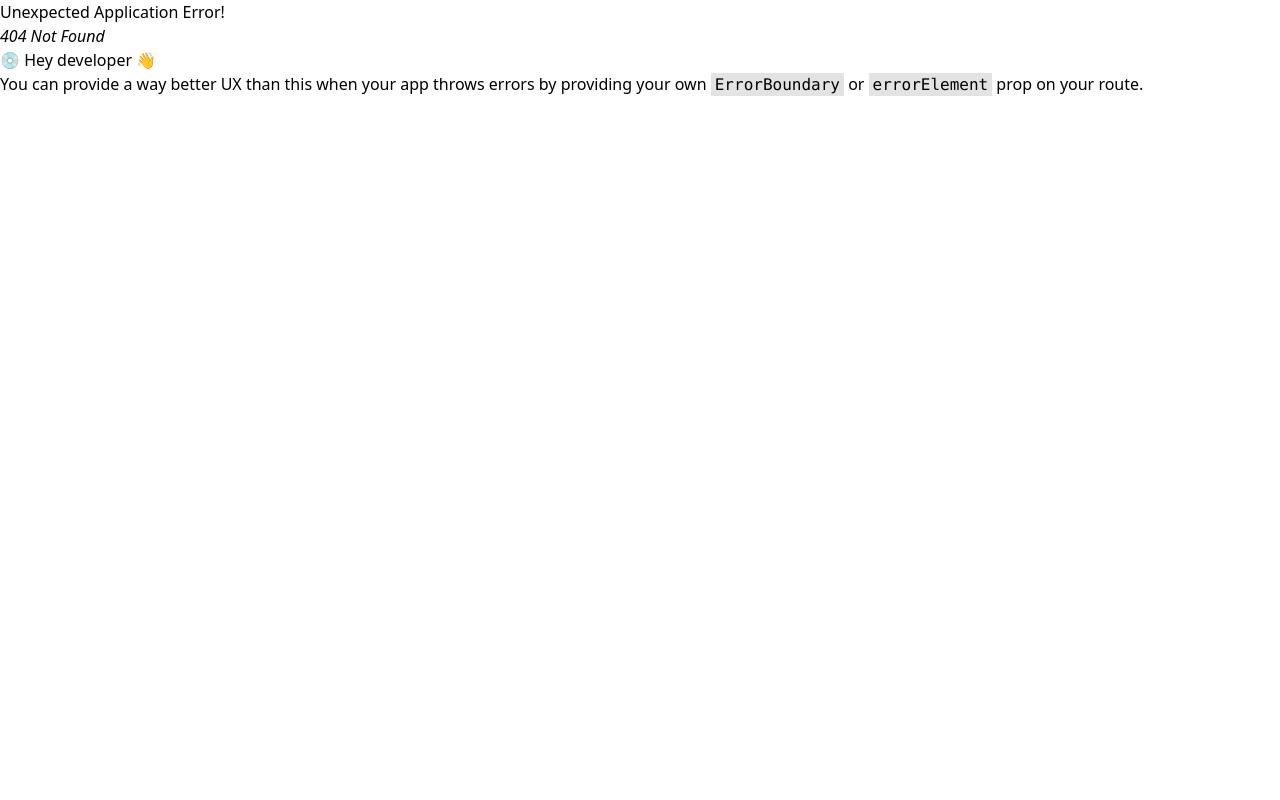
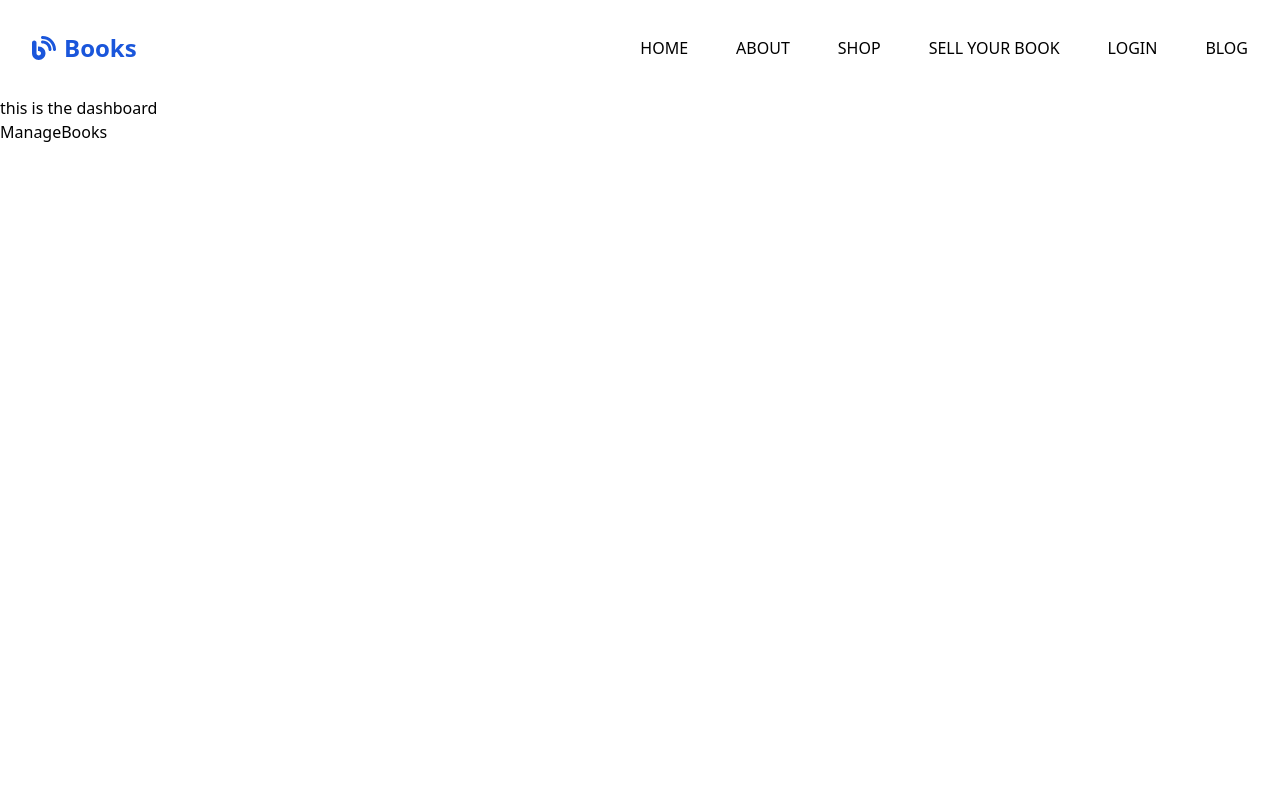
Before and after one commit to Firew22/ActivateWorkBookStore, a React (Vite) app in the folder frontEnd/: page /admin/dashboard/manage in a window 1280 px wide. Before the commit this address had no page. Shown: the top 800 px of the page. Built offline with nearby package versions, Linux system fonts and the light colour scheme.

Commit message:
created the dashboard dir and updated the routes

```diff
--- a/frontEnd/src/App.jsx
+++ b/frontEnd/src/App.jsx
@@ -8,7 +8,9 @@ function App() {
 
     <>
     <Navbar/>
-    <Outlet/>
+    <div className='min-h-screen'>
+      <Outlet/>
+      </div>
     <Footer/>
 
     </>
--- /dev/null
+++ b/frontEnd/src/dashBoard/DashBoard.jsx
@@ -0,0 +1,9 @@
+import React from 'react'
+
+const DashBoard = () => {
+  return (
+    <div>DashBoard</div>
+  )
+}
+
+export default DashBoard
--- /dev/null
+++ b/frontEnd/src/dashBoard/DashboardLayout.jsx
@@ -0,0 +1,12 @@
+import React from 'react'
+import { Outlet } from 'react-router-dom'
+
+const DashboardLayout = () => {
+  return (
+    <div> this is the dashboard
+        <Outlet/>
+    </div>
+  )
+}
+
+export default DashboardLayout
--- /dev/null
+++ b/frontEnd/src/dashBoard/EditBook.jsx
@@ -0,0 +1,9 @@
+import React from 'react'
+
+const EditBook = () => {
+  return (
+    <div>EditBook</div>
+  )
+}
+
+export default EditBook
--- /dev/null
+++ b/frontEnd/src/dashBoard/ManageBooks.jsx
@@ -0,0 +1,9 @@
+import React from 'react'
+
+const ManageBooks = () => {
+  return (
+    <div>ManageBooks</div>
+  )
+}
+
+export default ManageBooks
--- /dev/null
+++ b/frontEnd/src/dashBoard/UploadBooks.jsx
@@ -0,0 +1,9 @@
+import React from 'react'
+
+const UploadBooks = () => {
+  return (
+    <div>UploadBooks</div>
+  )
+}
+
+export default UploadBooks
--- a/frontEnd/src/router/Router.jsx
+++ b/frontEnd/src/router/Router.jsx
@@ -1,41 +1,68 @@
-import {
-  createBrowserRouter,
-  RouterProvider,
-} from "react-router-dom";
+import { createBrowserRouter, RouterProvider } from 'react-router-dom';
 import App from '../App';
 import Home from "../Home/Home";
 import Shop from "../Shop/Shop";
 import About from "../components/About";
 import Blog from "../components/Blog";
 import SingleBook from "../Shop/SingleBook";
-import axios from 'axios';
-
-const fetchBook = async ({ params }) => {
-  try {
-    const response = await axios.get(`http://localhost:3000/books/${params.id}`);
-    return response.data;
-  } catch (error) {
-    console.error('Error fetching the book:', error);
-    throw new Error('Failed to fetch book');
-  }
-};
+import DashboardLayout from '../dashBoard/DashboardLayout'
+import DashBoard from '../dashBoard//DashBoard';
+import UploadBooks from '../dashBoard/UploadBooks';
+import ManageBooks from '../dashBoard/ManageBooks';
+import EditBook from '../dashBoard/EditBook';
 
 const router = createBrowserRouter([
   {
     path: "/",
     element: <App />,
     children: [
-      { path: "/", element: <Home /> },
-      { path: "/shop", element: <Shop /> },
-      { path: "/about", element: <About /> },
-      { path: "/blog", element: <Blog /> },
+      {
+        path: "/",
+        element: <Home />
+      },
+      {
+        path: "/shop",
+        element: <Shop />
+      },
+      {
+        path: "/about",
+        element: <About />
+      },
+      {
+        path: "/blog",
+        element: <Blog />
+      },
       {
         path: "/book/:id",
         element: <SingleBook />,
-        loader: fetchBook,
+        loader: ({ params }) => fetch(`http://localhost:5173/book/${params.id}`)
       },
-    ],
+      {
+        path: "admin/dashboard",
+        element: <DashboardLayout />,
+        children: [
+          {
+            path: "",  // Default path for "admin/dashboard"
+            element: <DashBoard />
+          },
+          {
+            path: "upload",
+            element: <UploadBooks />
+          },
+          {
+            path: "manage",
+            element: <ManageBooks />
+          },
+          {
+            path: "edit-books/:id",
+            element: <EditBook />,
+            loader: ({ params }) => fetch(`http://localhost:5173/book/${params.id}`)
+          }
+        ]
+      }
+    ]
   },
 ]);
 
+
 export default router;
```
